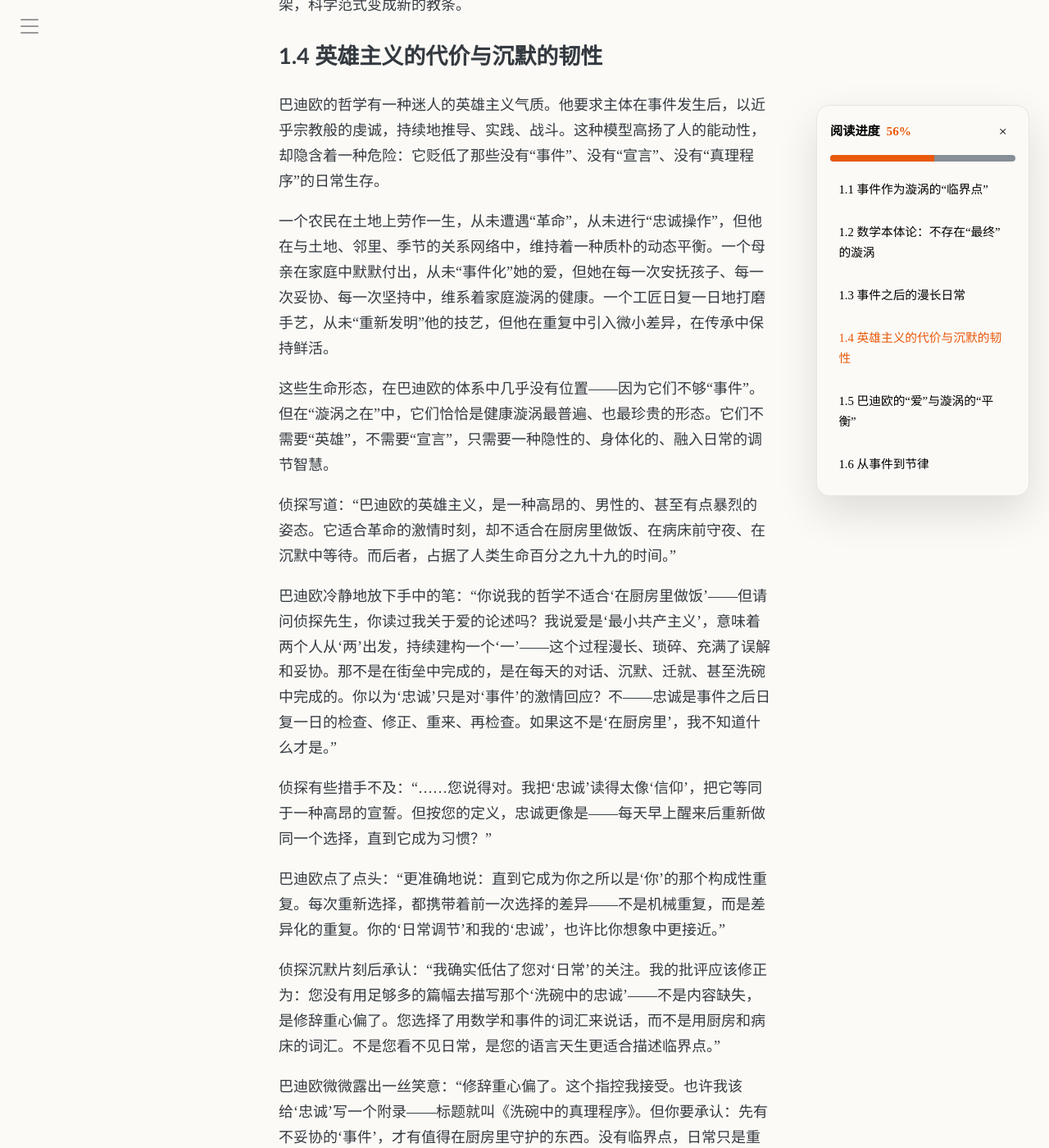
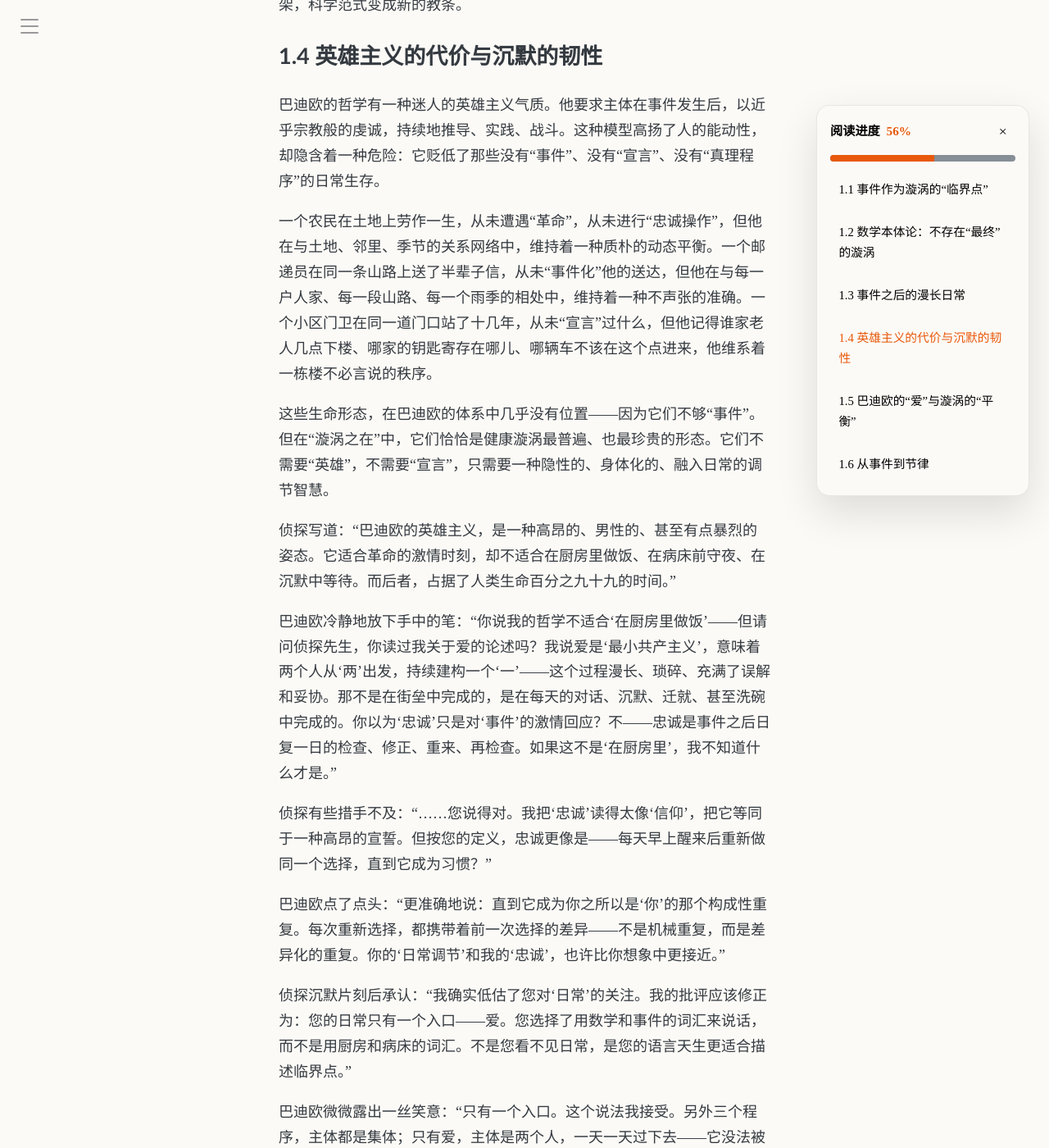
Before and after one commit to symphonyh/symphonyh.github.io, a Jekyll site: the page built from _posts/2026-07-04-巴迪欧.md, in a window 1280 px wide and 1400 px high, scrolled down 2945 px. Shown: the whole window at 82% size. Built offline with Jekyll 4.4.1, drawn with Linux system fonts in a browser that asks for light colours; comment, search, counter and statistics services are not loaded; some of the changed text lies outside the part shown.

Commit message:
修订巴迪欧篇：平民三例与两道判词去重（与德勒兹篇撞词）

```diff
--- a/_posts/2026-07-04-巴迪欧.md
+++ b/_posts/2026-07-04-巴迪欧.md
@@ -50,7 +50,7 @@ comments: true
 ## 1.4 英雄主义的代价与沉默的韧性
 巴迪欧的哲学有一种迷人的英雄主义气质。他要求主体在事件发生后，以近乎宗教般的虔诚，持续地推导、实践、战斗。这种模型高扬了人的能动性，却隐含着一种危险：它贬低了那些没有“事件”、没有“宣言”、没有“真理程序”的日常生存。
 
-一个农民在土地上劳作一生，从未遭遇“革命”，从未进行“忠诚操作”，但他在与土地、邻里、季节的关系网络中，维持着一种质朴的动态平衡。一个母亲在家庭中默默付出，从未“事件化”她的爱，但她在每一次安抚孩子、每一次妥协、每一次坚持中，维系着家庭漩涡的健康。一个工匠日复一日地打磨手艺，从未“重新发明”他的技艺，但他在重复中引入微小差异，在传承中保持鲜活。
+一个农民在土地上劳作一生，从未遭遇“革命”，从未进行“忠诚操作”，但他在与土地、邻里、季节的关系网络中，维持着一种质朴的动态平衡。一个邮递员在同一条山路上送了半辈子信，从未“事件化”他的送达，但他在与每一户人家、每一段山路、每一个雨季的相处中，维持着一种不声张的准确。一个小区门卫在同一道门口站了十几年，从未“宣言”过什么，但他记得谁家老人几点下楼、哪家的钥匙寄存在哪儿、哪辆车不该在这个点进来，他维系着一栋楼不必言说的秩序。
 
 这些生命形态，在巴迪欧的体系中几乎没有位置——因为它们不够“事件”。但在“漩涡之在”中，它们恰恰是健康漩涡最普遍、也最珍贵的形态。它们不需要“英雄”，不需要“宣言”，只需要一种隐性的、身体化的、融入日常的调节智慧。
 
@@ -62,9 +62,9 @@ comments: true
 
 巴迪欧点了点头：“更准确地说：直到它成为你之所以是‘你’的那个构成性重复。每次重新选择，都携带着前一次选择的差异——不是机械重复，而是差异化的重复。你的‘日常调节’和我的‘忠诚’，也许比你想象中更接近。”
 
-侦探沉默片刻后承认：“我确实低估了您对‘日常’的关注。我的批评应该修正为：您没有用足够多的篇幅去描写那个‘洗碗中的忠诚’——不是内容缺失，是修辞重心偏了。您选择了用数学和事件的词汇来说话，而不是用厨房和病床的词汇。不是您看不见日常，是您的语言天生更适合描述临界点。”
+侦探沉默片刻后承认：“我确实低估了您对‘日常’的关注。我的批评应该修正为：您的日常只有一个入口——爱。您选择了用数学和事件的词汇来说话，而不是用厨房和病床的词汇。不是您看不见日常，是您的语言天生更适合描述临界点。”
 
-巴迪欧微微露出一丝笑意：“修辞重心偏了。这个指控我接受。也许我该给‘忠诚’写一个附录——标题就叫《洗碗中的真理程序》。但你要承认：先有不妥协的‘事件’，才有值得在厨房里守护的东西。没有临界点，日常只是重复——而不是‘差异化的重复’。”
+巴迪欧微微露出一丝笑意：“只有一个入口。这个说法我接受。另外三个程序，主体都是集体；只有爱，主体是两个人，一天一天过下去——它没法被写成公理。也许我该给‘忠诚’写一个附录——标题就叫《洗碗中的真理程序》。但你要承认：先有不妥协的‘事件’，才有值得在厨房里守护的东西。没有临界点，日常只是重复——而不是‘差异化的重复’。”
 
 侦探：“我先迈出事件这一步，您再迈出日常的漫长一步。两步之间，是整条路。”
 
```
